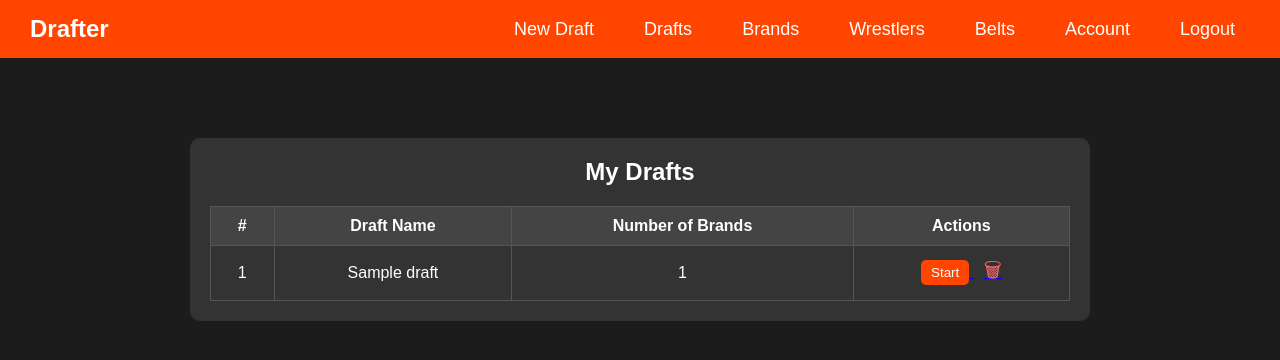
After one commit to mivanov9348/drafter-django, a Django app: template draft/templates/draft/drafts.html in a window 1280 px wide. The commit adds this page. Shown: the top 360 px of the page. Run offline with Django 5.2, Linux system fonts and the light colour scheme; the template is opened without the code that fills it: most values are stand-ins (such as "Sample title", 1, 10 or a date in 2020); some libraries are stand-ins or nearby versions.

```diff
--- a/core/templates/core/dashboard.html
+++ b/core/templates/core/dashboard.html
@@ -54,11 +54,11 @@
 <nav class="navbar">
     <div class="title">Drafter</div>
     <ul class="nav-links">
-        <li><a href="{% url 'draft:create_draft' %}">New Draft</a></li>
-        <li><a href="">Drafts</a></li>
+        <li><a href="{% url 'draft:customize_draft' %}">New Draft</a></li>
+        <li><a href="{% url 'draft:list_drafts' %}">Drafts</a></li>
         <li><a href="{% url 'brand:brand_list' %}">Brands</a></li>
         <li><a href="{% url 'wrestler:wrestlers' %}">Wrestlers</a></li>
-        <li><a href="">Championships</a></li>
+        <li><a href="">Belts</a></li>
         <li><a href="#">Account</a></li>
         <li><a href="{% url 'logout' %}">Logout</a></li>
     </ul>
--- /dev/null
+++ b/draft/templates/draft/drafts.html
@@ -0,0 +1,126 @@
+{% extends 'core/dashboard.html' %}
+
+{% block content %}
+<div class="container">
+    <h2>My Drafts</h2>
+    <table>
+        <thead>
+            <tr>
+                <th>#</th>
+                <th>Draft Name</th>
+                <th>Number of Brands</th>
+                <th>Actions</th>
+            </tr>
+        </thead>
+        <tbody>
+            {% for draft in drafts %}
+            <tr>
+                <td>{{ forloop.counter }}</td>
+                <td>{{ draft.name }}</td>
+                <td>{{ draft.brands.count }}</td>
+                <td>
+                    <!-- Линк за стартиране -->
+                    <a href="{% url 'draft:create_draft' draft.id %}" title="Start Draft">
+                        <button class="start-btn">Start</button>
+                    </a>
+                    <!-- Линк за изтриване със SweetAlert (data-url съдържа URL-то за изтриване) -->
+                    <a href="#" class="delete-draft" data-url="{% url 'draft:delete_draft' draft.id %}" title="Delete Draft">
+                        <span class="delete-icon">&#128465;</span>
+                    </a>
+                </td>
+            </tr>
+            {% empty %}
+            <tr>
+                <td colspan="4">No active drafts</td>
+            </tr>
+            {% endfor %}
+        </tbody>
+    </table>
+</div>
+
+<form id="delete-form" method="POST" style="display: none;">
+    {% csrf_token %}
+</form>
+
+<script src="https://cdn.jsdelivr.net/npm/sweetalert2@11"></script>
+<script>
+   document.addEventListener('DOMContentLoaded', function() {
+    // Attach event listener for all links with class "delete-draft"
+    document.querySelectorAll('.delete-draft').forEach(function(link) {
+        link.addEventListener('click', function(event) {
+            event.preventDefault();
+            const deleteUrl = this.getAttribute('data-url');
+
+            Swal.fire({
+                title: 'Confirm Deletion',
+                text: "Are you sure you want to delete this draft?",
+                icon: 'warning',
+                showCancelButton: true,
+                confirmButtonColor: '#d33',
+                cancelButtonColor: '#3085d6',
+                confirmButtonText: 'Yes, delete it!',
+                cancelButtonText: 'Cancel'
+            }).then((result) => {
+                if (result.isConfirmed) {
+                    // Set the form's action URL and submit the form
+                    const form = document.getElementById('delete-form');
+                    form.setAttribute('action', deleteUrl);
+                    form.submit();
+                }
+            });
+        });
+    });
+});
+
+</script>
+
+<style>
+    .container {
+        max-width: 900px;
+        margin: 40px auto;
+        background: #333;
+        padding: 20px;
+        border-radius: 10px;
+        color: white;
+    }
+    h2 {
+        text-align: center;
+        margin-bottom: 20px;
+    }
+    table {
+        width: 100%;
+        border-collapse: collapse;
+    }
+    th, td {
+        border: 1px solid #555;
+        padding: 10px;
+        text-align: center;
+    }
+    th {
+        background-color: #444;
+    }
+    tr:nth-child(even) {
+        background-color: #3a3a3a;
+    }
+    tr:nth-child(odd) {
+        background-color: #333;
+    }
+    .delete-icon {
+        color: #ff6b6b;
+        font-size: 20px;
+        cursor: pointer;
+        margin-left: 10px;
+    }
+    .start-btn {
+        background: #ff4500;
+        border: none;
+        color: white;
+        padding: 5px 10px;
+        border-radius: 5px;
+        cursor: pointer;
+    }
+    .start-btn:hover {
+        background: #e03e00;
+    }
+</style>
+{% endblock %}
```
Also changed, not shown: draft/forms.py (added, +14 -0 lines), draft/templates/draft/create_draft.html (added, +107 -0 lines), draft/templates/draft/createdraft.html (deleted, +0 -20 lines), draft/templates/draft/customize_draft.html (added, +90 -0 lines), draft/templates/draft/customizedraft.html (deleted, +0 -24 lines), draft/templates/draft/draft.html (deleted, +0 -13 lines), draft/templatetags/draft_template.py (added, +7 -0 lines), draft/urls.py (+7 -5 lines), draft/templatetags/__init__.py (added).
